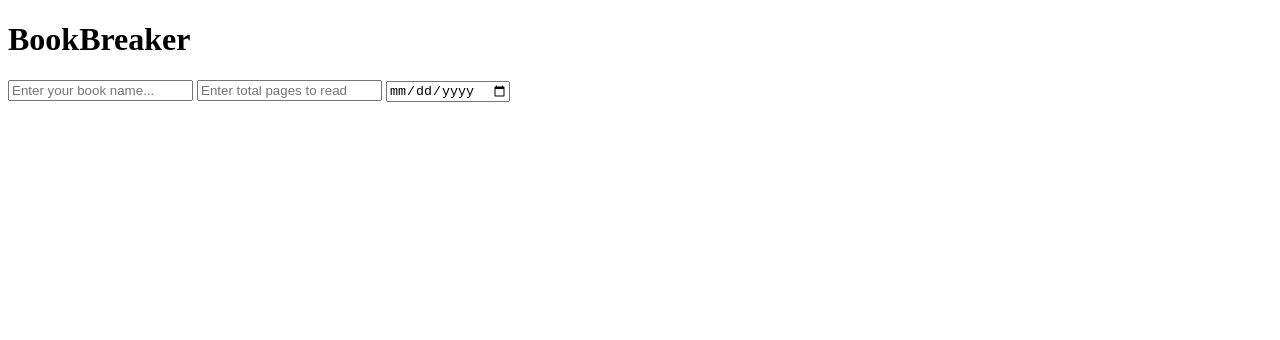
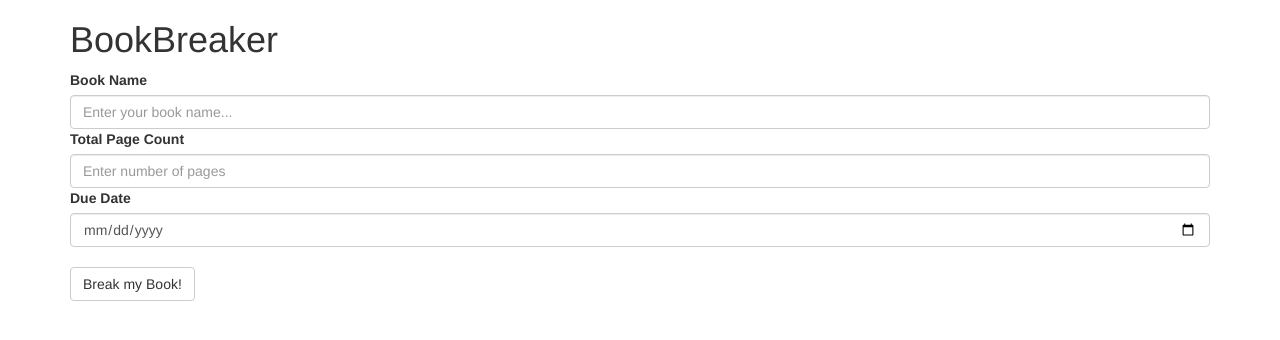
Before and after one commit to rdbruhn/bookBreaker, a website: page client/index.html in a window 1280 px wide. Drawn offline with nearby package versions, Linux system fonts and the light colour scheme.

Commit message:
Add angular and bootstrap scripts and bootstrap classes

```diff
--- a/client/index.html
+++ b/client/index.html
@@ -3,14 +3,23 @@
 <head>
   <meta charset="UTF-8">
   <title>BookBreaker</title>
+  <link rel="stylesheet" type="text/css" href="https://maxcdn.bootstrapcdn.com/bootstrap/3.3.6/css/bootstrap.min.css" />
+  <script src="https://maxcdn.bootstrapcdn.com/bootstrap/3.3.6/js/bootstrap.min.js"></script>
+  <script src="https://ajax.googleapis.com/ajax/libs/angularjs/1.5.3/angular.min.js"></script>
 </head>
 <body ng-app="bookBreaker">
-  <h1>BookBreaker</h1>
-  <div ng-controller="breakController">
-    <form ng-submit='breakBook()'>
-      <input type='text' name="bookname" placeholder="Enter your book name..."  ng-model="book.name"></input>
-      <input type='number' name="pages" placeholder="Enter total pages to read" ng-model="book.pages"></input>
-      <input type='date' name="date" placeholder="Enter due date" ng-model="book.dueDate"></input>
+
+  <div class="container" ng-controller="breakController">
+    <h1>BookBreaker</h1>
+    <form class="form-group"ng-submit='breakBook()'>
+      <label for="name">Book Name</label>
+      <input class="form-control" type='text' id='name' name="bookname" placeholder="Enter your book name..."  ng-model="book.name">
+      <label for="pages">Total Page Count</label>
+      <input class="form-control" type='number' id='pages' name="pages" placeholder="Enter number of pages" ng-model="book.pages">
+      <label for="date">Due Date</label>
+      <input class="form-control" type='date' id='date' name="date" ng-model="book.dueDate">
+      <br>
+      <button class="btn btn-default">Break my Book!</button>
     </form>
   </div>
 </body>
--- a/package.json
+++ b/package.json
@@ -22,6 +22,7 @@
   "homepage": "https://github.com/rdbruhn/bookBreaker#readme",
   "dependencies": {
     "angular": "^1.5.3",
+    "bootstrap": "^3.3.6",
     "express": "^4.13.4"
   }
 }
```
